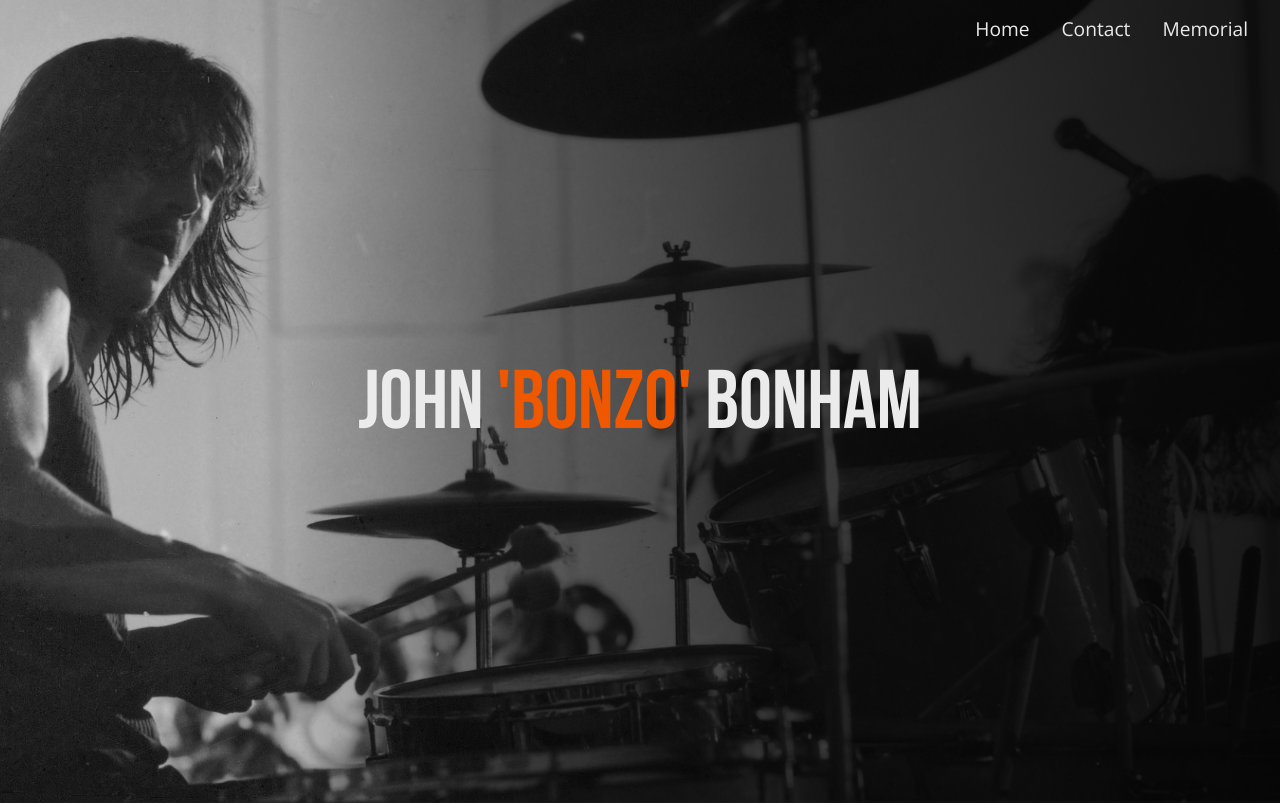
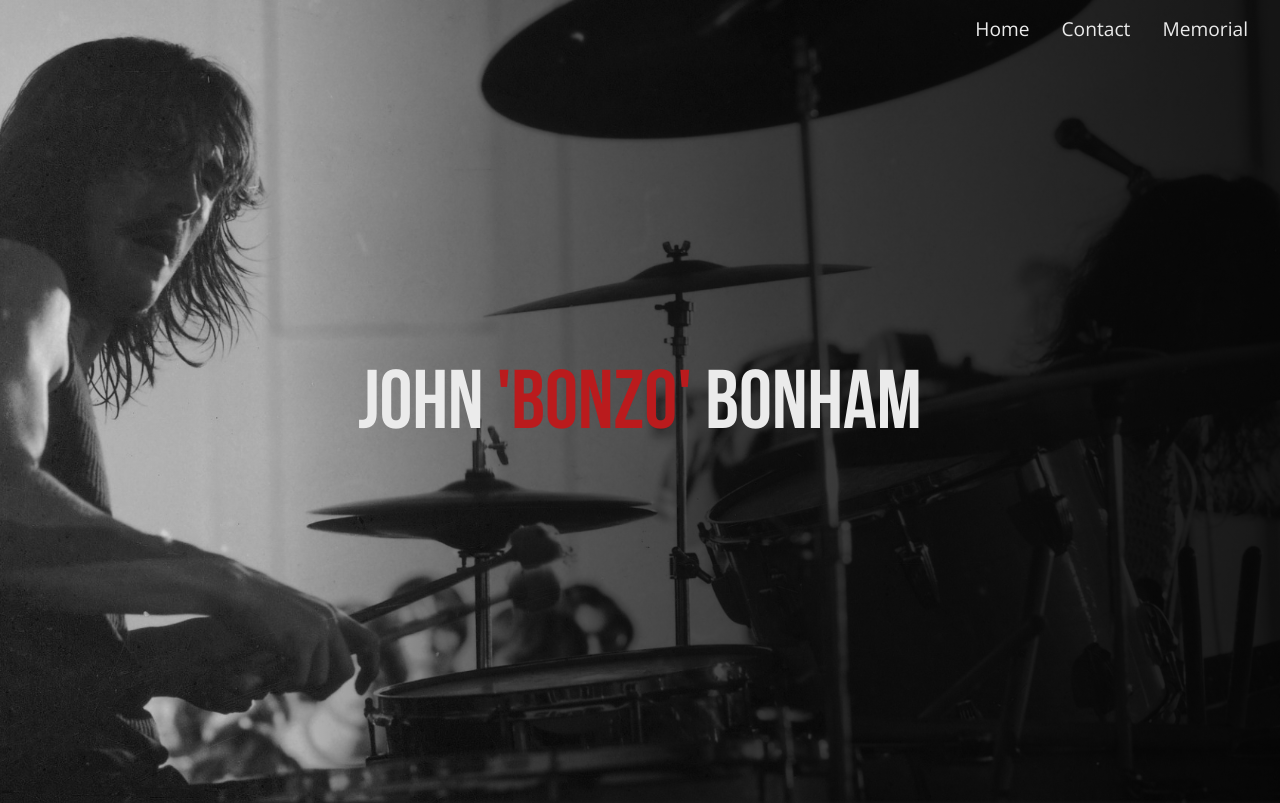
Before and after one commit to FrancoPanozzo/Bonzo-tribute-website, a plain HTML site: page index.html in a window 1280 px wide. Shown: the top 803 px of the page. Drawn offline with nearby package versions, Linux system fonts and the light colour scheme; a web font is replaced by a local one.

Commit message:
Changed highlight color

```diff
--- a/styles/_base.scss
+++ b/styles/_base.scss
@@ -11,7 +11,7 @@
   --medium-light-color: #c0c0c0;
   --medium-dark-color: rgb(31, 31, 31);
   --dark-color: #0f0f0f;
-  --highlight-color: #f05800;
+  --highlight-color: #ba1b1d;
 
   --primary-font: "Open Sans", sans-serif;
   --logo-font: "Bebas Neue", cursive;
```
Also changed, not shown: styles/index.min.css.
